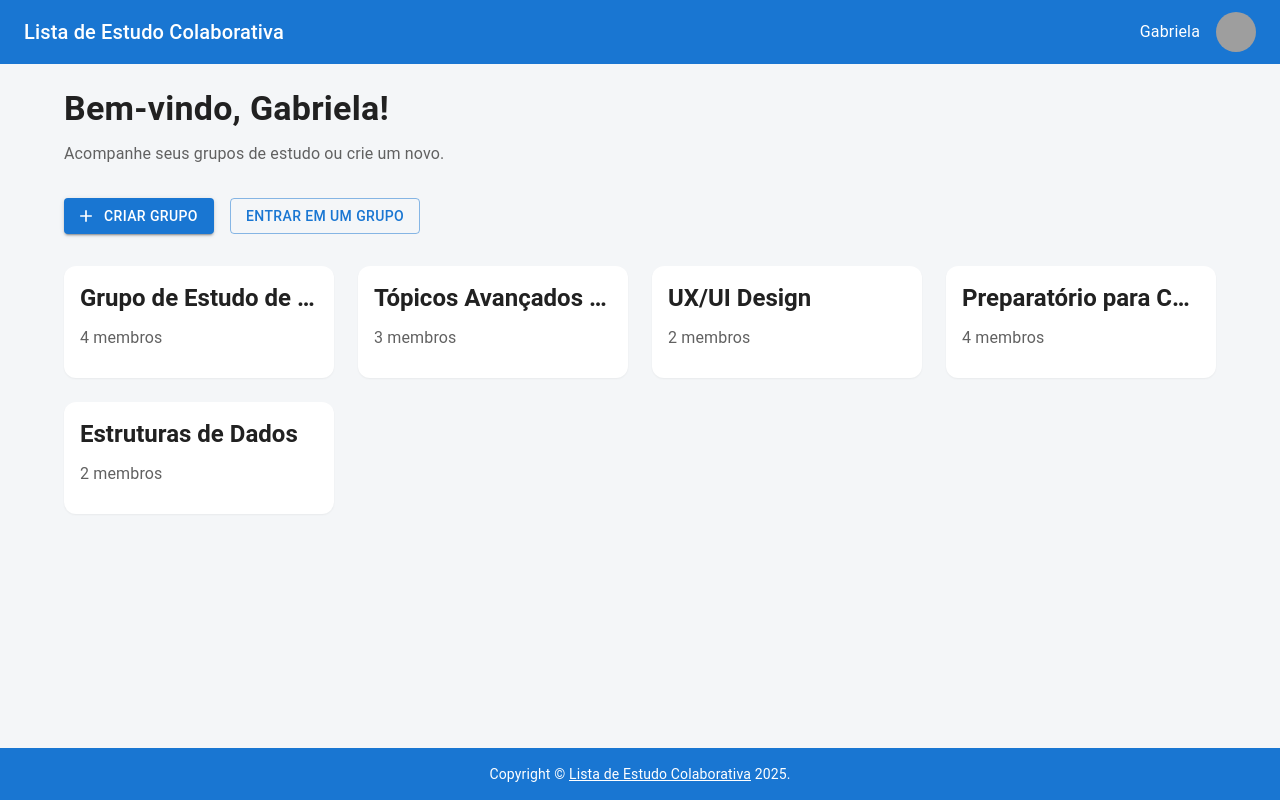
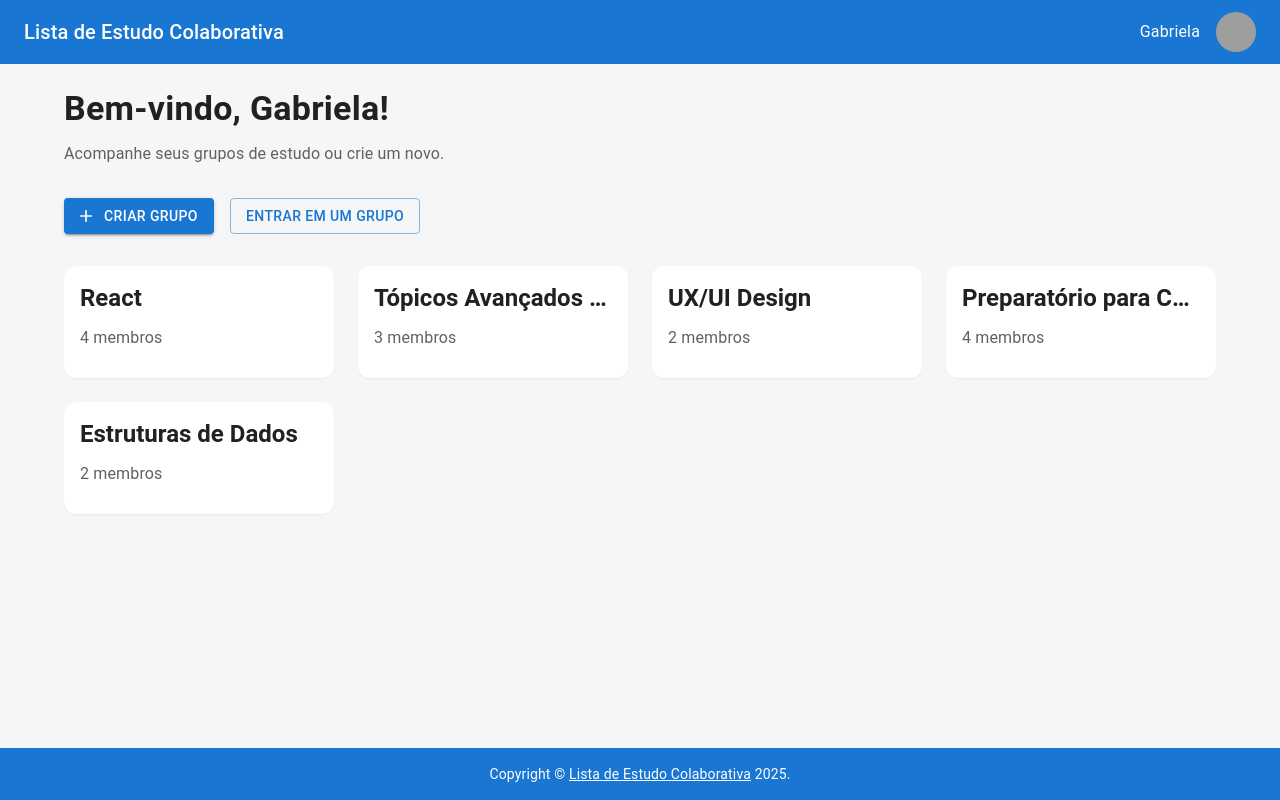
Before and after one commit to gabrielasil/group-study-app, a React (Create React App) app: page / in a window 1280 px wide. Built offline with nearby package versions, Linux system fonts and the light colour scheme; grey boxes are pictures that could not be loaded.

Commit message:
chore: change mocked group names

```diff
--- a/src/data/mock.ts
+++ b/src/data/mock.ts
@@ -10,7 +10,7 @@ export const users: User[] = [
 export const mockGroups: Group[] = [
   {
     id: "group-1",
-    name: "Grupo de Estudo de React",
+    name: "React",
     code: "REACT101",
     creator: users[0],
     members: users,
@@ -55,7 +55,7 @@ export const mockGroups: Group[] = [
   },
   {
     id: "group-2",
-    name: "Grupo de Estudo de Design Patterns",
+    name: "Design Patterns",
     code: "DESIGNP202",
     creator: users[2],
     members: [users[0], users[2]],
```
